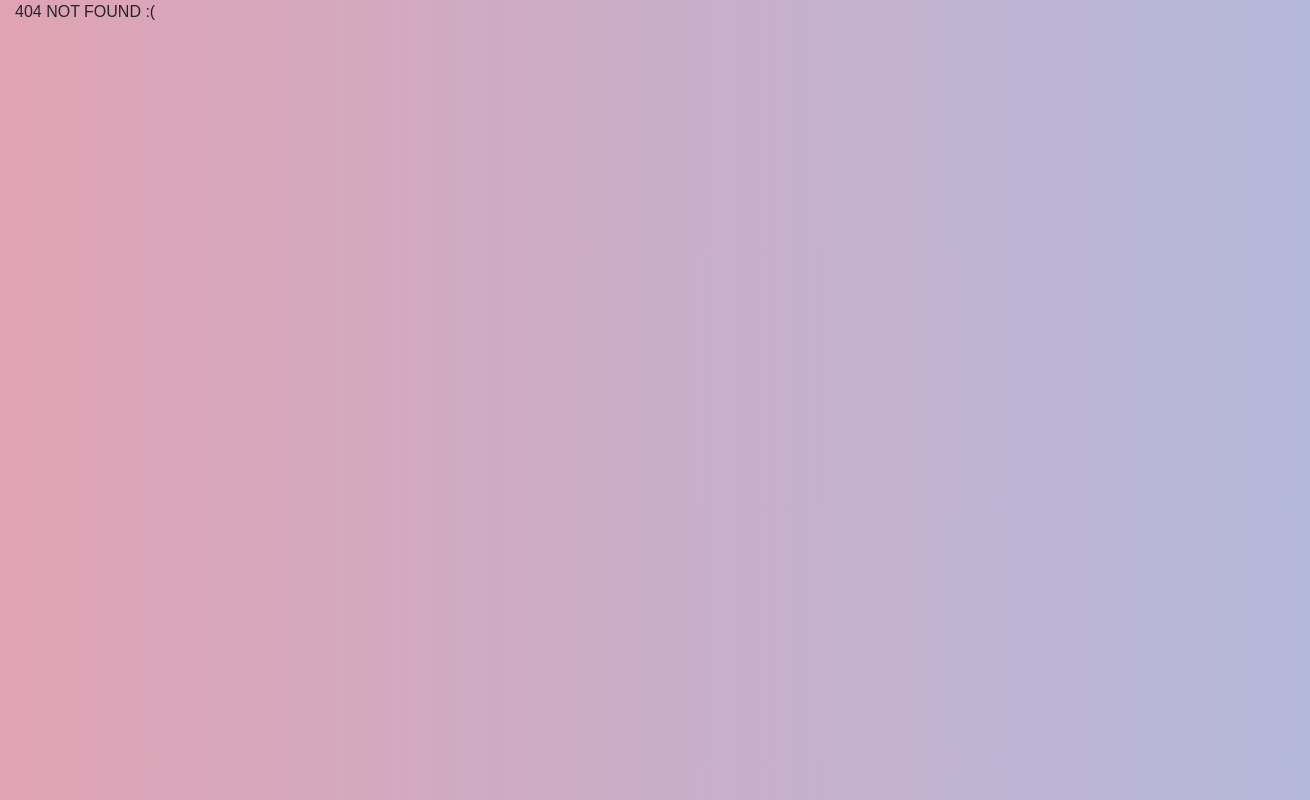
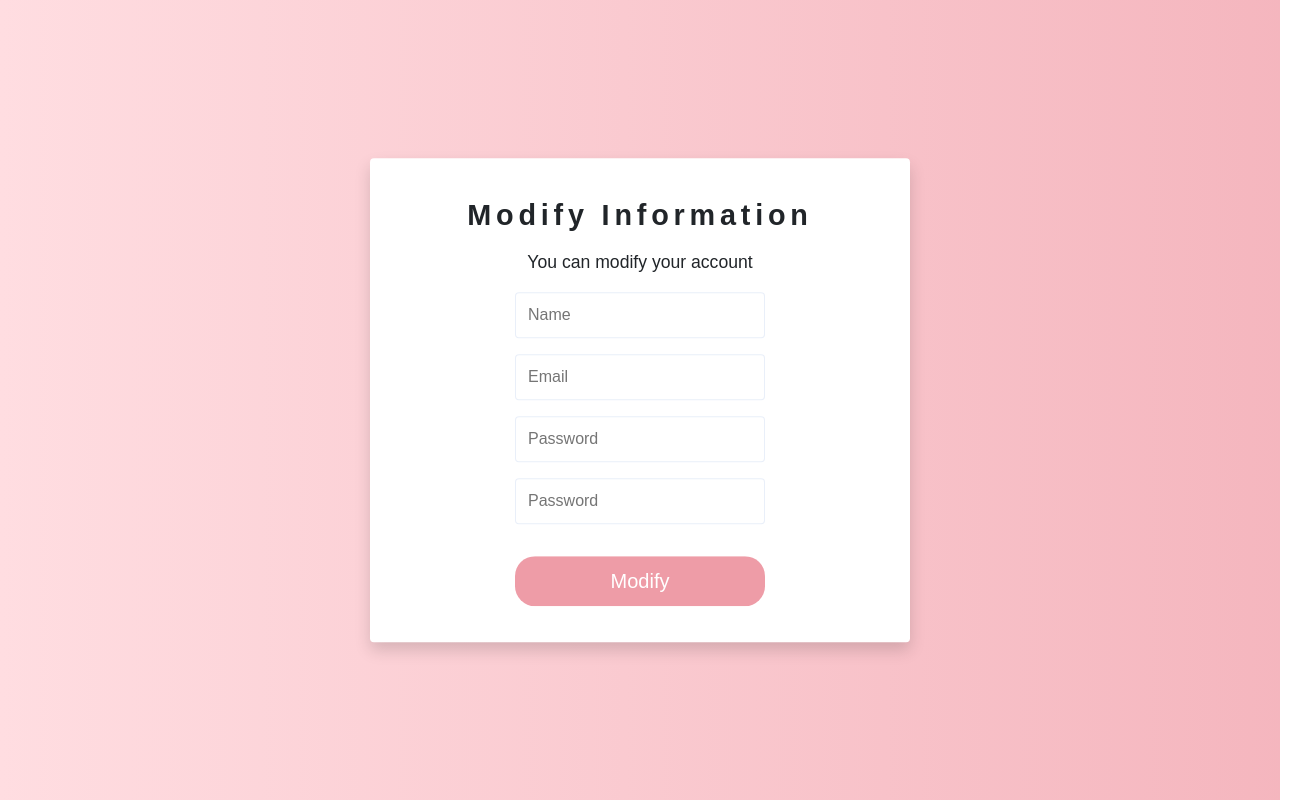
Before and after one commit to yo-onhye/08.project-animation, a React (Create React App) app in the folder project-login/login/: page /modify in a window 1280 px wide. Before the commit this address had no page. Shown: the whole page, 1310 px wide, since content can reach past the window. Built offline with nearby package versions, Linux system fonts and the light colour scheme; a web font is replaced by a local one.

Commit message:
update: 회원정보 수정 페이지 추가

```diff
--- a/project-login/login/src/App.js
+++ b/project-login/login/src/App.js
@@ -4,6 +4,7 @@ import Intro from "./components/intro";
 import Login from "./components/login";
 import Join from "./components/join";
 import Find from "./components/find";
+import Modify from "./components/modify";
 import "./common.scss";
 
 class App extends Component {
@@ -20,6 +21,7 @@ class App extends Component {
 		userName: "",
 		userId: "",
 		userPw: "",
+		userRepw: "",
 		signupName: "",
 		signupId: "",
 		signupPw: "",
@@ -99,6 +101,17 @@ class App extends Component {
 		}
 	};
 
+	handleUserUpdate = (id, data) => {
+    const { aUserInfo } = this.state;
+    this.setState({
+      aUserInfo: aUserInfo.map(
+        info => id === info.id
+          ? { ...info, ...data }
+          : info
+      )
+    })
+  }
+
 	goToMain = () => {
 		window.history.back();
 	}
@@ -106,7 +119,7 @@ class App extends Component {
 	componentDidMount() {}
 
 	render() {
-		const { aUserInfo, userName, userId, userPw, signupName, signupId, signupPw, signupRepw, vaildAccount, validText } = this.state;
+		const { aUserInfo, userName, userId, userPw, userRepw, signupName, signupId, signupPw, signupRepw, vaildAccount, validText } = this.state;
 
 		return (
 			<Fragment>
@@ -115,6 +128,7 @@ class App extends Component {
 					<Route exact path="/login" render={() => <Login userId={userId} userPw={userPw} validText={validText} onChange={this.handleChange} onCheckVaild={this.checkUserAccount} />} />
 					<Route exact path="/join" render={() => <Join signupName={signupName} signupId={signupId} signupPw={signupPw} signupRepw={signupRepw} validText={validText} onChange={this.handleChange} onInsertInfo={this.handleUserInsert} />} />
 					<Route exact path="/find" render={() => <Find data={aUserInfo} userName={userName} userId={userId} onChange={this.handleChange} />} />
+					<Route exact path="/modify" render={() => <Modify userName={userName} userId={userId} userPw={userPw} userRepw={userRepw} onChange={this.handleChange} />} />
 					<Route render={() => <div className="projectError">404 NOT FOUND :(</div>} />
 				</Switch>
 			</Fragment>
--- a/project-login/login/src/common.scss
+++ b/project-login/login/src/common.scss
@@ -156,7 +156,8 @@ body {
     & + .btn {
       margin-top: 0.8em;
     }
-    &.btn-join {
+    &.btn-join,
+    &.btn-modify {
       background-color: #ee9ca7;
     }
     &.btn-login,
--- /dev/null
+++ b/project-login/login/src/components/modify/Modify.js
@@ -0,0 +1,56 @@
+import React, { Component, createRef } from "react";
+import { Link } from "react-router-dom";
+import "../../common.scss";
+
+class Modify extends Component {
+	userNameInput = createRef();
+	userIdInput = createRef();
+
+	showCard = () => {
+		document.body.style.backgroundPosition = "0 0";
+	};
+
+	componentDidMount() {
+		this.showCard();
+	}
+
+	render() {
+		const { userId, userName, userPw, userRepw, onChange, onCheckVaild } = this.props;
+		return (
+			<div className="card-bx">
+				<section className="card-item card-modify">
+					<div className="card-inner">
+						<h2 className="card-title">Modify Information</h2>
+						<p className="card-desc">
+							You can modify your account
+						</p>
+						<div className="inp-bx">
+							<form onSubmit={onCheckVaild}>
+								<div className="inp-item">
+									<input type="password" id="userName" value={userName} name="userName" onChange={onChange} ref={this.userNameInput} placeholder="Name" required="required" />
+								</div>
+								<div className="inp-item">
+									<input type="text" id="userId" value={userId} name="userId" onChange={onChange} ref={this.userIdInput} placeholder="Email" required="required" />
+								</div>
+								<div className="inp-item">
+									<input type="password" value={userPw} name="userPw" onChange={onChange} ref={this.userPwInput} placeholder="Password" required="required" />
+								</div>
+								<div className="inp-item">
+									<input type="password" value={userRepw} name="userRepw" onChange={onChange} ref={this.userRepwInput} placeholder="Password" required="required" />
+								</div>
+								<button type="submit" className="btn btn-modify">
+									Modify
+								</button>
+							</form>
+						</div>
+					</div>
+					<Link to="/" className="btn btn-back">
+						<span className="blind">이전 페이지</span>
+					</Link>
+				</section>
+			</div>
+		);
+	}
+}
+
+export default Modify;
--- /dev/null
+++ b/project-login/login/src/components/modify/index.js
@@ -0,0 +1 @@
+export { default } from "./Modify";
```
